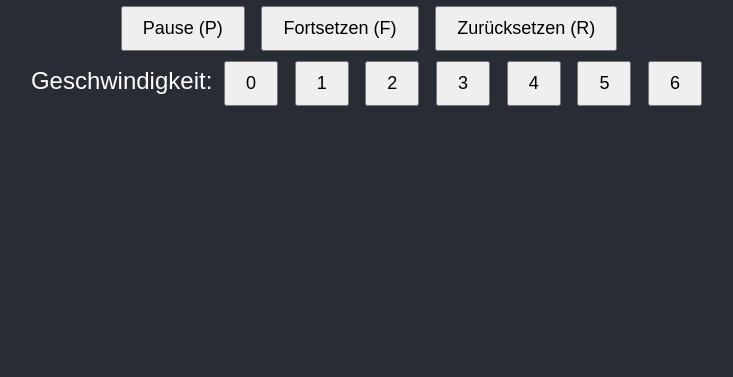
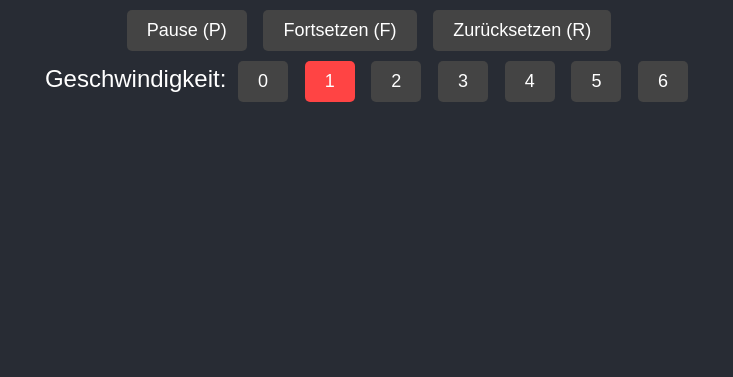
Before and after one commit to jorrithe/jorrithe.github.io, a plain HTML site: page index.html in a window 1280 px wide. Shown: the part 423-800 px from the top of the page, without its empty margins (271-1004 px from the left). Drawn offline with Linux system fonts and the light colour scheme.

Commit message:
Update index.html
implemented indication of active speed

```diff
--- a/index.html
+++ b/index.html
@@ -34,10 +34,18 @@
             padding: 10px 20px;
             font-size: 18px;
             cursor: pointer;
+            background-color: #444;
+            color: white;
+            border: none;
+            border-radius: 5px;
         }
 
         button:focus {
             outline: none;
+        }
+
+        .active {
+            background-color: #ff4444;
         }
 
         input {
@@ -60,13 +68,13 @@
         </div>
         <div>
             Geschwindigkeit:
-            <button onclick="changeSpeed(0)">0</button>
-            <button onclick="changeSpeed(1)">1</button>
-            <button onclick="changeSpeed(2)">2</button>
-            <button onclick="changeSpeed(3)">3</button>
-            <button onclick="changeSpeed(4)">4</button>
-            <button onclick="changeSpeed(5)">5</button>
-            <button onclick="changeSpeed(6)">6</button>
+            <button id="speed0" onclick="changeSpeed(0)">0</button>
+            <button id="speed1" onclick="changeSpeed(1)" class="active">1</button>
+            <button id="speed2" onclick="changeSpeed(2)">2</button>
+            <button id="speed3" onclick="changeSpeed(3)">3</button>
+            <button id="speed4" onclick="changeSpeed(4)">4</button>
+            <button id="speed5" onclick="changeSpeed(5)">5</button>
+            <button id="speed6" onclick="changeSpeed(6)">6</button>
         </div>
     </div>
 
@@ -95,7 +103,7 @@
 
                 if (remainingTime <= 0) {
                     resetTimer();
-                    document.getElementById("timer").innerText = "Zeit abgelaufen!";
+                    document.getElementById("timer").innerText = "Zeit abgelaufen! Timer pausiert.";
                 } else {
                     document.getElementById("timer").innerText = `${remainingTime.toFixed(2)} Sekunden`;
                 }
@@ -127,7 +135,18 @@
             } else if (paused) {
                 resumeTimer();
             }
-            alert(`Geschwindigkeit auf ${speed} gesetzt.`);
+            updateSpeedButtons();
+        }
+
+        function updateSpeedButtons() {
+            for (let i = 0; i <= 6; i++) {
+                const button = document.getElementById(`speed${i}`);
+                if (i === speed) {
+                    button.classList.add("active");
+                } else {
+                    button.classList.remove("active");
+                }
+            }
         }
 
         document.addEventListener("keydown", (event) => {
```
